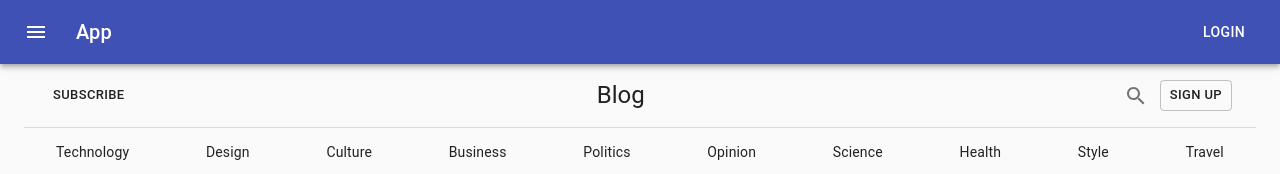
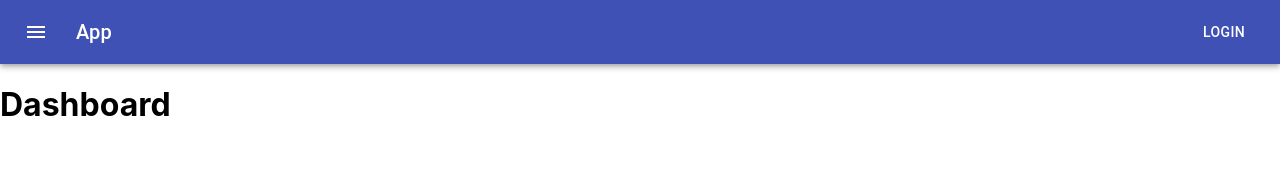
Before and after one commit to le99/mern_stack_sample, a React (Create React App) app in the folder app/client/: page /dashboard in a window 1280 px wide. Shown: the top 174 px of the page. Built offline with nearby package versions, Linux system fonts and the light colour scheme.

Commit message:
Better respoisveness

```diff
--- a/app/client/src/App.js
+++ b/app/client/src/App.js
@@ -12,6 +12,7 @@ import {
 import SignIn from './components/SignIn';
 import SignUp from './components/SignUp';
 import Home from './components/blog/Blog';
+import Dashboard from './components/Dashboard';
 
 function App() {
 
@@ -27,6 +28,9 @@ function App() {
           <Route path="/login">
             <SignIn />
           </Route>
+          <Route path="/dashboard">
+            <Dashboard />
+          </Route>
           <Route path="/">
             <Home />
             {/* <Test /> */}
--- /dev/null
+++ b/app/client/src/components/Dashboard.js
@@ -0,0 +1,16 @@
+import React from 'react';
+
+import Navbar from './Navbar';
+
+function Dashboard(){
+  return (
+    <div>
+      <Navbar />
+      <h1>
+        Dashboard
+      </h1>
+    </div>
+  );
+}
+
+export default Dashboard;
--- a/app/client/src/components/SignIn.js
+++ b/app/client/src/components/SignIn.js
@@ -10,6 +10,7 @@ import LockOutlinedIcon from '@material-ui/icons/LockOutlined';
 import Typography from '@material-ui/core/Typography';
 import { makeStyles } from '@material-ui/core/styles';
 import Container from '@material-ui/core/Container';
+import CircularProgress from '@material-ui/core/CircularProgress';
 
 import Navbar from './Navbar';
 
@@ -70,7 +71,10 @@ export default function SignIn() {
       password: Yup.string().required('Required')
     }),
     onSubmit: (values) => {
-      alert(JSON.stringify(values, null, 2));
+      // alert(JSON.stringify(values, null, 2));
+      setTimeout(()=>{
+        history.push('/dashboard')
+      }, 2000)
     },
   });
 
@@ -102,6 +106,7 @@ export default function SignIn() {
               onChange={formik.handleChange}
               error={formik.touched.email && Boolean(formik.errors.email)}
               helperText={formik.touched.email && formik.errors.email}
+              disabled={formik.isSubmitting}
             />
             <TextField
               variant="outlined"
@@ -117,17 +122,26 @@ export default function SignIn() {
               onChange={formik.handleChange}
               error={formik.touched.password && Boolean(formik.errors.password)}
               helperText={formik.touched.password && formik.errors.password}
+              disabled={formik.isSubmitting}
             />
             {/* <FormControlLabel
               control={<Checkbox value="remember" color="primary" />}
               label="Remember me"
             /> */}
+            { formik.isSubmitting &&
+              <Grid container justify='center' xs='12'>
+                <CircularProgress />
+              </Grid>
+            }
+
+
             <Button
               type="submit"
               fullWidth
               variant="contained"
               color="primary"
               className={classes.submit}
+              disabled={formik.isSubmitting}
             >
               Sign In
             </Button>
```
